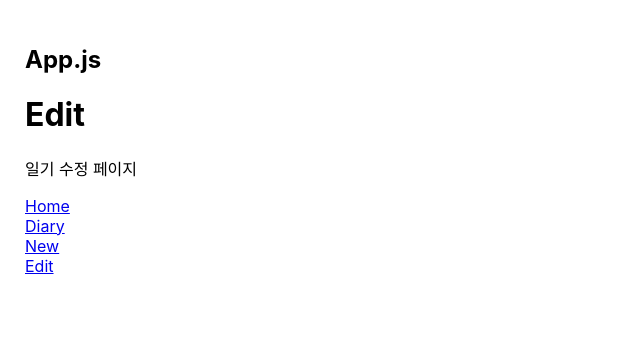
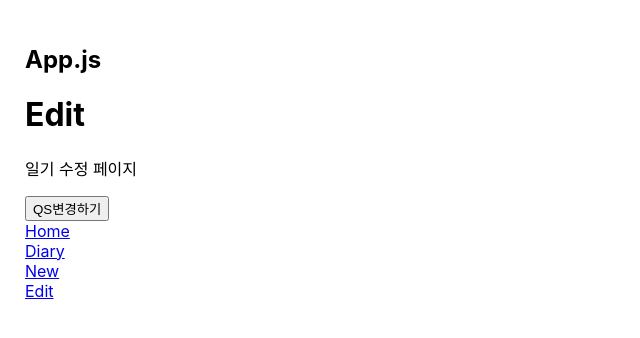
Before and after one commit to myongdol/emotion_diary, a React (Create React App) app: page /edit in a window 1280 px wide. Shown: the top 338 px of the page, without its empty margins (0-640 px from the left). Built offline with nearby package versions, Linux system fonts and the light colour scheme.

Commit message:
상태변환을 이용해 QueryString 변경해보기

```diff
--- a/src/pages/Edit.js
+++ b/src/pages/Edit.js
@@ -12,6 +12,7 @@ const Edit = () => {
     return <div>
         <h1>Edit</h1>
         <p>일기 수정 페이지</p>
+        <button onClick={()=>setSearchParams({who:'myongdol'})}>QS변경하기</button>
     </div>
 }
 
```
